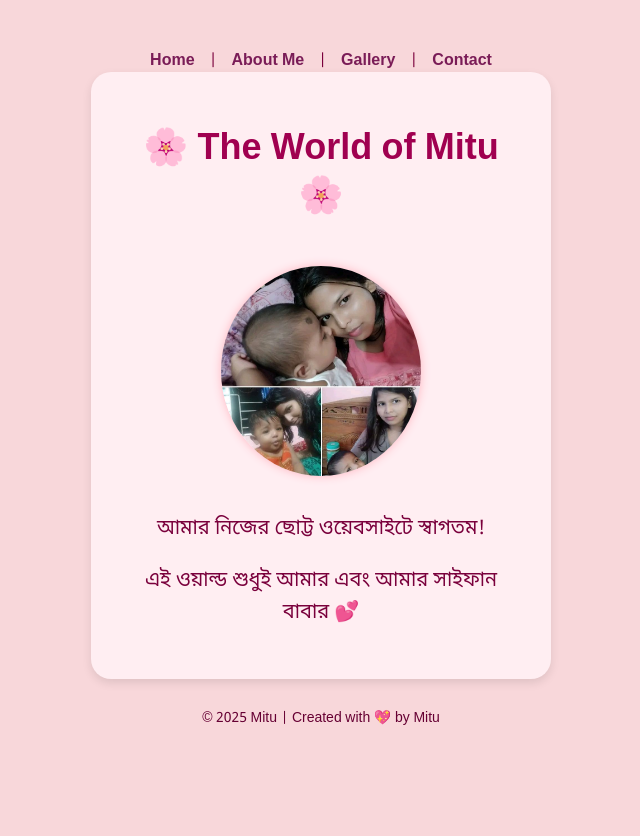
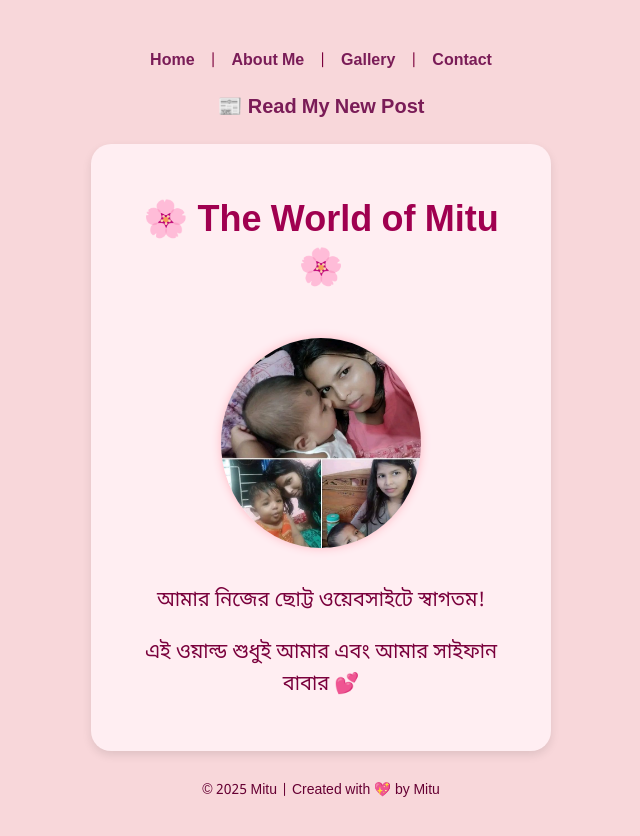
Before and after one commit to wolrdofmitu/the-world-of-mitu, a plain HTML site: page index.html in a window 1280 px wide. Shown: the whole page, without its empty margins (319-959 px from the left). Before the commit the page ends 800 px from the top, so only its background shows below. Drawn offline with Linux system fonts and the light colour scheme.

Commit message:
Add files via upload

```diff
--- a/index.html
+++ b/index.html
@@ -46,6 +46,9 @@
   <a href="about.html">About Me</a> |
   <a href="gallery.html">Gallery</a> |
   <a href="contact.html">Contact</a>
+  <p>
+  <a href="post.html">📰 Read My New Post</a>
+</p>
 </nav>
     <div class="card">
         <h1>🌸 The World of Mitu 🌸</h1>
```
